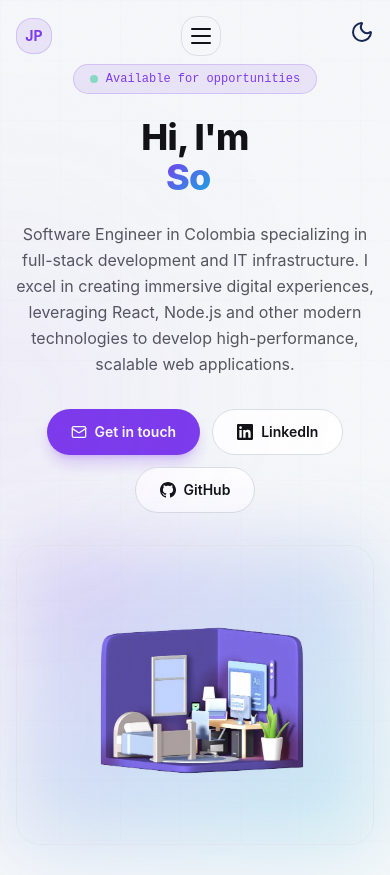
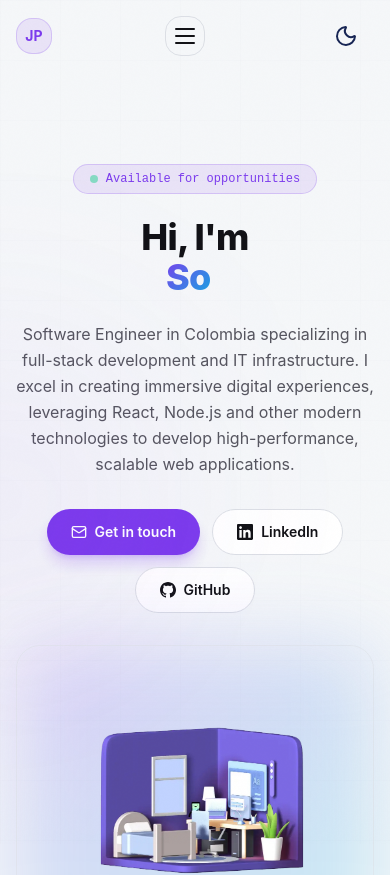
Before and after one commit to Jospeeth/portfolio, a React (Vite) app: page / in a window 390 px wide. Shown: the top 875 px of the page. Built offline with nearby package versions, Linux system fonts and the light colour scheme.

Commit message:
refactor: centralize section management using lazy loading and remove redundant mobile menu components

```diff
--- a/src/App.jsx
+++ b/src/App.jsx
@@ -1,6 +1,5 @@
-import NavBar from "./components/layout/NavBar";
 import Home from "./home";
-import HeroSection from "./components/sections/HeroSection";
+import Footer from "./components/layout/Footer";
 
 /**
  * App — Root layout component assembling all portfolio sections.
@@ -12,10 +11,9 @@ function App() {
       {/* Subtle grid background */}
       <div className="fixed inset-0 bg-grid pointer-events-none opacity-40" />
 
-      <NavBar />
       <main className="relative z-[1]">
-        <HeroSection />
         <Home />
+        <Footer />
       </main>
 
     </div>
--- a/src/components/layout/NavBar.jsx
+++ b/src/components/layout/NavBar.jsx
@@ -4,11 +4,13 @@ import { NAV_LINKS } from "../../utils/data";
 import SectionWrapper from "./SectionWrapper";
 import ToggleTheme from "../ui/ToggleTheme";
 
+
 /**
  * NavBar — Fixed top navigation with glass effect, scroll-aware styling,
  * and animated mobile menu.
  */
-const NavBar = () => {
+export default function NavBar() {
+
   const [isOpen, setIsOpen] = useState(false);
   const [scrolled, setScrolled] = useState(false);
   const [activeSection, setActiveSection] = useState("#home");
@@ -47,7 +49,9 @@ const NavBar = () => {
   }, []);
 
   // Close mobile menu on link click
-  const handleLinkClick = () => setIsOpen(false);
+  const handleLinkClick = (id) => {
+    setShowComponent(true);
+  }
 
   return (
     <motion.nav
@@ -141,9 +145,8 @@ const NavBar = () => {
             />
           </div>
         </button>
-        <ToggleTheme />
+        <ToggleTheme  />
       </SectionWrapper>
-
 
       {/* Mobile Menu */}
       <AnimatePresence>
@@ -200,5 +203,3 @@ const NavBar = () => {
     </motion.nav>
   );
 };
-
-export default NavBar;
--- a/src/components/modules/MenuOverlay.jsx
+++ /dev/null
@@ -1,18 +0,0 @@
-import React from 'react';
-import { NavLinks } from "./NavLink";
-
-function MenuOverlay({ links }) {
-  return (
-    <div className='absolute flex text-center bg-background transition-all ease-in-out duration-300 p-6 top-15 right-0 mx-4 my-2 min-w-[120px] z-20 rounded-xl border-2 border-[#7341fa]'>
-        <ul>
-      {links.map((link, index) => (
-        <li key={index}>
-          <NavLinks href={link.href} title={link.title} />
-        </li>
-      ))}
-    </ul>
-    </div>
-  );
-}
-
-export default MenuOverlay;
--- a/src/components/modules/NavLink.jsx
+++ /dev/null
@@ -1,21 +0,0 @@
-import React from "react";
-
-const navBarLinks = [
-  { href: "#", title: "Home" },
-  { href: "#About", title: "About" },
-  { href: "#Projects", title: "Projects" },
-  { href: "#Contact", title: "Contact" },
-];
-
-function NavLinks({href, title}) {
-  return (
-    <a
-      href={href}
-      className="block py-2 pl-3 pr-4 text-white sm:text-xl rounded md:p-0 hover:text-primary"
-    >
-      {title}
-    </a>
-  );
-}
-
-export {NavLinks, navBarLinks};
--- a/src/components/ui/ToggleTheme.jsx
+++ b/src/components/ui/ToggleTheme.jsx
@@ -2,12 +2,12 @@ import useTheme from "./useTheme";
 import {Moon, Sun} from 'lucide-react';
 
 
-export default function ToggleTheme() {
+export default function ToggleTheme({ className }) {
     const { islightMode, setIslightMode } = useTheme();
 
     return(
         <div>
-            <button className=""  onClick={() => setIslightMode(!islightMode)}>
+            <button className={`px-4 py-2 rounded-lg transition-all duration-300 hover:bg-surface-hover ${className}`} onClick={() => setIslightMode(!islightMode)}>
             {islightMode ? <Moon className="text-blue-950" /> : <Sun className="text-yellow-500" />}
         </button>
         </div>
--- a/src/components/ui/useTheme.jsx
+++ b/src/components/ui/useTheme.jsx
@@ -4,7 +4,6 @@ import { useState, useEffect } from "react";
 export default function useTheme (){
     const theme = localStorage.getItem("theme");
     const preferTheme = window.matchMedia("(prefers-color-scheme: light)").matches;
-    console.log(preferTheme);
     const [islightMode, setIslightMode] = useState(()=>{
         if(typeof window !== "undefined"){
             const savedTheme = localStorage.getItem("theme");
@@ -18,7 +17,6 @@ export default function useTheme (){
         return false;
     }
 );
-    console.log(theme);
     useEffect(() => {
         if(islightMode){
             document.documentElement.classList.add("light");
--- a/src/home.tsx
+++ b/src/home.tsx
@@ -2,17 +2,32 @@ import { lazy, Suspense } from "react";
 import { useEffect, useState, useRef } from 'react';
 
 const sectionsConfig =[
+      {id: 'navbar', Component: lazy(() => import("./components/layout/NavBar"))},
+    {id: 'hero', Component: lazy(() => import("./components/sections/HeroSection"))},
     {id: 'about', Component: lazy(() => import("./components/sections/AboutSection"))},
     {id: 'experience', Component: lazy(() => import("./components/sections/ExperienceSection"))},
     {id: 'projects', Component: lazy(() => import("./components/sections/ProjectsSection"))},
     {id: 'contact', Component: lazy(() => import("./components/sections/ContactSection"))},
-    {id: 'footer', Component: lazy(() => import("./components/layout/Footer"))}
 ]
 
 
 interface UseIntersectionObserverOptions {
   threshold?: number | number[];
   rootMargin?: string;
+}
+
+interface SectionComponentProps {
+  sections?: SectionItem[];
+
+}
+
+interface SectionItem {
+  id: string;
+  Component: React.ComponentType<SectionComponentProps>;
+}
+interface SectionWrapperProps {
+  Component: React.ComponentType<SectionComponentProps>;
+  sections?: SectionItem[];
 }
 
 function useIntersectionObserver(options: UseIntersectionObserverOptions = {}) {
@@ -40,21 +55,27 @@ function useIntersectionObserver(options: UseIntersectionObserverOptions = {}) {
     return [ref, isIntersecting] as const;
 }
 
-export function SectionWrapper({ Component }: { Component: React.ComponentType }) {
+export function SectionWrapper({ Component, sections }: SectionWrapperProps) {
+  console.log(sectionsConfig)
   // Setup Intersection Observer to trigger loading 20px before the section is scrolled into view
   const [ref, isVisible] = useIntersectionObserver({ threshold: 0.01, rootMargin: "20px" });
   const [hasBeenVisible, setHasBeenVisible] = useState(false);
+  const [isNavbar, setIsNavbar] = useState(false);
+
   useEffect(() => {
     if (isVisible) {
+    setIsNavbar(true);
+
       setHasBeenVisible(true);
     }
+
   }, [isVisible]);
 
   return (
-    <div ref={ref} className="min-h-[100px]" style={{ opacity: isVisible ? 1 : 0, transition: 'opacity 1.5s ease-in-out' }}>
-      {hasBeenVisible ? (
+    <div ref={ref} className="min-h-[100px]" style={{ opacity: isVisible || isNavbar ? 1 : 0, transition: 'opacity 1.5s ease-in-out' }}>
+      {hasBeenVisible || isNavbar ? (
         <Suspense fallback={<div className="w-full h-[350px] skeleton rounded-3xl my-8 opacity-20" />}>
-          <Component />
+          <Component sections={sections}/>
         </Suspense>
       ) : (
         <div className="w-full h-[350px] my-8 opacity-0" />
@@ -67,7 +88,7 @@ export default function Home() {
   return (
     <>
       {sectionsConfig.map(({ id, Component }) => (
-        <SectionWrapper Component={Component} />
+        <SectionWrapper key={id} Component={Component} sections={sectionsConfig} />
       ))}
     </>
   );
--- a/src/utils/data.js
+++ b/src/utils/data.js
@@ -4,11 +4,11 @@ import { eduKids, artiHeal, specializedDentistry } from "../assets";
 // NAVIGATION
 // ============================================
 export const NAV_LINKS = [
-  { href: "#home", title: "Home" },
-  { href: "#about", title: "About" },
-  { href: "#experience", title: "Experience" },
-  { href: "#projects", title: "Projects" },
-  { href: "#contact", title: "Contact" },
+  { id: 'home', href: "#home", title: "Home" },
+  { id: 'about', href: "#about", title: "About" },
+  { id: 'experience', href: "#experience", title: "Experience" },
+  { id: 'projects', href: "#projects", title: "Projects" },
+  { id: 'contact', href: "#contact", title: "Contact" },
 ];
 
 // ============================================
```
